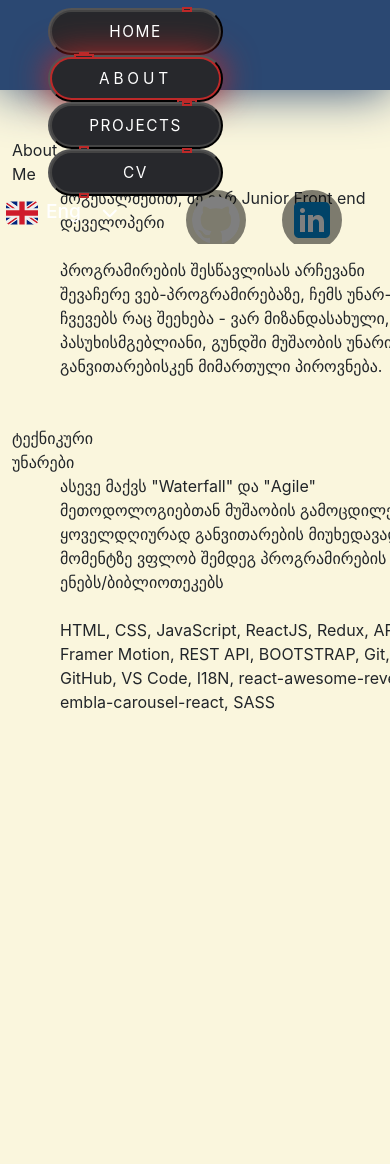
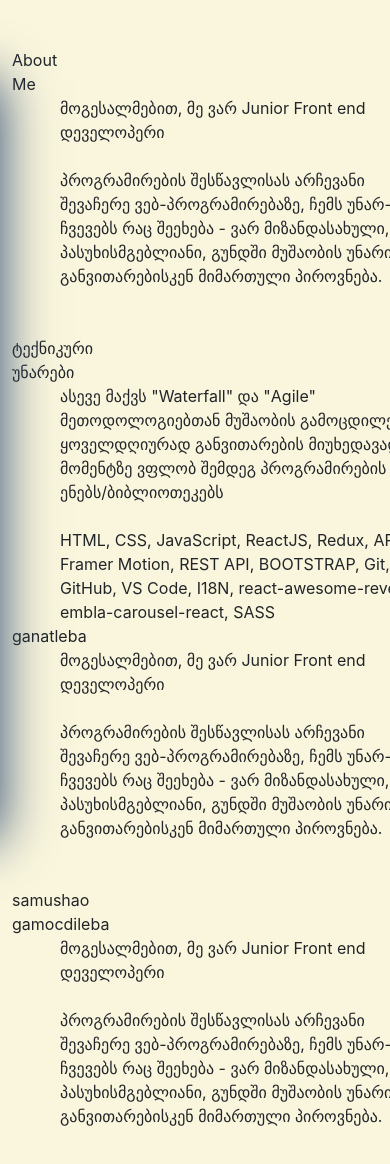
Before and after one commit to giorgibarishvili/Portfolio, a React (Create React App) app in the folder portfolio/: page /About in a window 390 px wide. Shown: the top 1164 px of the page. Before the commit the page ends 844 px from the top, so only its background shows below. Built offline with nearby package versions, Linux system fonts and the light colour scheme.

Commit message:
added form fetch and about page UI

```diff
--- a/portfolio/src/components/About.js
+++ b/portfolio/src/components/About.js
@@ -51,6 +51,36 @@
           </span>
         </div>
       </div>
+      <div className="d-flex mb-5 row">
+        <div className="me-5 about-me col-2">ganatleba</div>
+        <div className="ms-5 ragaca-span">
+          <Appear>მოგესალმებით, მე ვარ Junior Front end დეველოპერი</Appear>
+          <br />
+          <div>
+            <Appear>
+              პროგრამირების შესწავლისას არჩევანი შევაჩერე ვებ-პროგრამირებაზე,
+              ჩემს უნარ-ჩვევებს რაც შეეხება - ვარ მიზანდასახული,
+              პასუხისმგებლიანი, გუნდში მუშაობის უნარიანი, განვითარებისკენ
+              მიმართული პიროვნება.
+            </Appear>
+          </div>
+        </div>
+      </div>
+      <div className="d-flex mb-5 row">
+        <div className="me-5 about-me col-2">samushao gamocdileba</div>
+        <div className="ms-5 ragaca-span">
+          <Appear>მოგესალმებით, მე ვარ Junior Front end დეველოპერი</Appear>
+          <br />
+          <div>
+            <Appear>
+              პროგრამირების შესწავლისას არჩევანი შევაჩერე ვებ-პროგრამირებაზე,
+              ჩემს უნარ-ჩვევებს რაც შეეხება - ვარ მიზანდასახული,
+              პასუხისმგებლიანი, გუნდში მუშაობის უნარიანი, განვითარებისკენ
+              მიმართული პიროვნება.
+            </Appear>
+          </div>
+        </div>
+      </div>
     </motion.div>
   );
 }
--- a/portfolio/src/components/HomePage.js
+++ b/portfolio/src/components/HomePage.js
@@ -23,6 +23,7 @@
   const [userNameTouched, setUserNameTouched] = useState(false);
   const [messageBoxTouched, setMessageBoxTouched] = useState(false);
   const [onClose, setOnClose] = useState(false);
+  const [isLoading, setIsLoading] = useState(false);
   useEffect(() => {
     const handleClickOutside = (event) => {
       if (modalRef.current && !modalRef.current.contains(event.target)) {
@@ -35,6 +36,38 @@
       document.removeEventListener("mousedown", handleClickOutside);
     };
   }, [modalRef]);
+  function fromSubmited(event) {
+    event.preventDefault();
+    if (!eMail || !userName || !messageBox) {
+      setEmailTouched(true)
+      setUserNameTouched(true)
+      setMessageBoxTouched(true)
+      return
+    }
+    const formObj = {
+      msg: messageBox,
+      name: userName,
+      mail: eMail,
+    };
+    setIsLoading(true)
+    fetch(
+      "https://portfolio-1e2ea-default-rtdb.europe-west1.firebasedatabase.app/messages.json",
+      {
+        method: "POST",
+        body: JSON.stringify(formObj),
+      }
+    ).then(({ ok }) => {
+      setIsLoading(false)
+      if (ok) {
+        setEMail("");
+        setUserName("");
+        setMessageBox("");
+        setMessageBoxTouched("");
+        setUserNameTouched("");
+        setEmailTouched("");
+      }
+    });
+  }
   return (
     <motion.div
       className="container main"
@@ -58,11 +91,11 @@
       </div>
       <div className="mt-5 mb-5">
         <div className="pt-5 mb-3">
-         <Appear>
+          <Appear>
             This is my PORTFOLIO and in case you are wondering
             <br />
             how it was created, just click this button below!
-         </Appear>
+          </Appear>
         </div>
         <Reveal>
           <button className="morph-btn" onClick={() => setOnClose(true)}>
@@ -139,13 +172,13 @@
                 value={userName}
                 placeholder=""
                 onChange={(e) => setUserName(e.target.value)}
-                onBlur={() => setUserNameTouched(true)}
+                // onBlur={() => setUserNameTouched(true)}
                 autoComplete="off"
                 required
               />
               <label htmlFor="floatingInput">{t("nameInput")}</label>
               {userNameTouched && !userName && (
-                <span class="text-danger error-validation-text">
+                <span className="text-danger error-validation-text">
                   {t("mandatory")}
                 </span>
               )}
@@ -163,13 +196,13 @@
                 value={eMail}
                 placeholder=""
                 onChange={(e) => setEMail(e.target.value)}
-                onBlur={() => setEmailTouched(true)}
+                // onBlur={() => setEmailTouched(true)}
                 autoComplete="off"
                 required
               />
               <label htmlFor="floatingInput">{t("emailInput")}</label>
               {eMailTouched && !eMail && (
-                <span class="text-danger error-validation-text">
+                <span className="text-danger error-validation-text">
                   {t("mandatory")}
                 </span>
               )}
@@ -185,12 +218,12 @@
                 placeholder=""
                 value={messageBox}
                 onChange={(e) => setMessageBox(e.target.value)}
-                onBlur={() => setMessageBoxTouched(true)}
+                // onBlur={() => setMessageBoxTouched(true)}
                 required
               ></textarea>
               <label htmlFor="floatingInput">{t("textInput")}</label>
               {messageBoxTouched && !messageBox && (
-                <span class="text-danger error-validation-text">
+                <span className="text-danger error-validation-text">
                   {t("mandatory")}
                 </span>
               )}
@@ -199,9 +232,18 @@
           <button
             className="mb-5 morph-btn"
             type="submit"
-            disabled={!eMail || !userName || !messageBox}
+            // disabled={!eMail || !userName || !messageBox}
+            onClick={fromSubmited}
           >
-            Submit
+            {isLoading ? (
+              <span
+                className="spinner-border spinner-border-sm"
+                role="status"
+                aria-hidden="true"
+              ></span>
+            ) : (
+              "Submit"
+            )}
           </button>
         </form>
       </div>
--- a/portfolio/src/components/Navbar.js
+++ b/portfolio/src/components/Navbar.js
@@ -5,9 +5,11 @@
 import { useTranslation } from "react-i18next";
 import { ReactComponent as GithubLogo } from "../images/github-mark-white.svg";
 import { ReactComponent as Linkedin } from "../images/icons8-linkedin.svg";
-import  Georgian from "../images/GeorgiaFlag.svg";
-import  Kingdom from "../images/UnitedKingdomFlag.svg";
+import Georgian from "../images/GeorgiaFlag.svg";
+import Kingdom from "../images/UnitedKingdomFlag.svg";
 import { ReactComponent as DownArrow } from "../images/chevron-down.svg";
+import { ReactComponent as BurgerMenu } from "../images/bars-solid.svg";
+import { ReactComponent as CloseMark } from "../images/xmark-solid.svg";
 
 import { Link, useLocation } from "react-router-dom";
 function Navbar() {
@@ -26,6 +28,8 @@
   // }, [lang]);
   const [activeButton, setActiveButton] = useState("");
   const [showLang, setShowLang] = useState(false);
+  const [click, setClick] = useState(false);
+
   const handleButtonClick = (buttonName) => {
     setActiveButton(buttonName);
   };
@@ -63,9 +67,9 @@
   }, [dropdownRef]);
 
   return (
-    <div className="navbar container-fluid">
+    <div className={`nav-menu${click ? "active " : ""} navbar container-fluid`}>
       <div className="ms-5">
-        <Link to="/">
+        <Link to="/" className="">
           <Button
             className={`me-3 ${activeButton === "home" ? "active" : ""}`}
             onClick={() => handleButtonClick("home")}
@@ -105,14 +109,19 @@
             className="dropbtn"
             onClick={() => setShowLang((item) => !item)}
           >
-            <img width={"40px"} className="pe-2" src={lang !== "ka" ? Kingdom : Georgian} alt="" />
+            <img
+              width={"40px"}
+              className="pe-2"
+              src={lang !== "ka" ? Kingdom : Georgian}
+              alt=""
+            />
             {/* {lang !== "ka" ? (
               <Kingdom className="me-2" />
             ) : (
               <Georgian className="me-2" />
             )} */}
             {lang === "ka" ? "ქარ" : "Eng"}
-            <DownArrow className="ms-3" />
+            <DownArrow className="ms-1" />
           </button>
           {showLang && (
             <div
@@ -127,7 +136,11 @@
                   changeBetweenLanguages();
                 }}
               >
-                <img className="pe-2" src={lang === "ka" ? Kingdom : Georgian} alt="" />
+                <img
+                  className="pe-2"
+                  src={lang === "ka" ? Kingdom : Georgian}
+                  alt=""
+                />
                 {/* {lang === "ka" ? (
                   <Kingdom className="me-2" />
                 ) : (
@@ -156,6 +169,9 @@
           <Linkedin />
         </a>
       </div>
+      <div className="menu-icon" onClick={() => setClick(!click)}>
+        {click ? <CloseMark /> : <BurgerMenu />}
+      </div>
     </div>
   );
 }
--- a/portfolio/src/styles/Navbar.css
+++ b/portfolio/src/styles/Navbar.css
@@ -90,3 +90,34 @@
   display: block !important;
   overflow: visible;
 }
+.menu-icon {
+  display: none;
+}
+@media screen and (max-width: 960px) {
+  .menu-icon {
+    display: block;
+    position: absolute;
+    top: 0;
+    right: 0;
+    transform: translate(-100%, 60%);
+    font-size: 1.8rem;
+    cursor: pointer;
+  }
+  .nav-menu {
+    display: flex;
+    flex-direction: column;
+    width: 100%;
+    height: 90vh;
+    position: absolute;
+    top: 80px;
+    left: -100%;
+    opacity: 1;
+    transition: all 0.5s ease;
+  }
+}
+
+@media screen and (max-width: 360px) {
+  .menu-icon {
+    margin: 4px;
+  }
+}
```
Also changed, not shown: portfolio/src/images/bars-solid.svg (added), portfolio/src/images/xmark-solid.svg (added).
